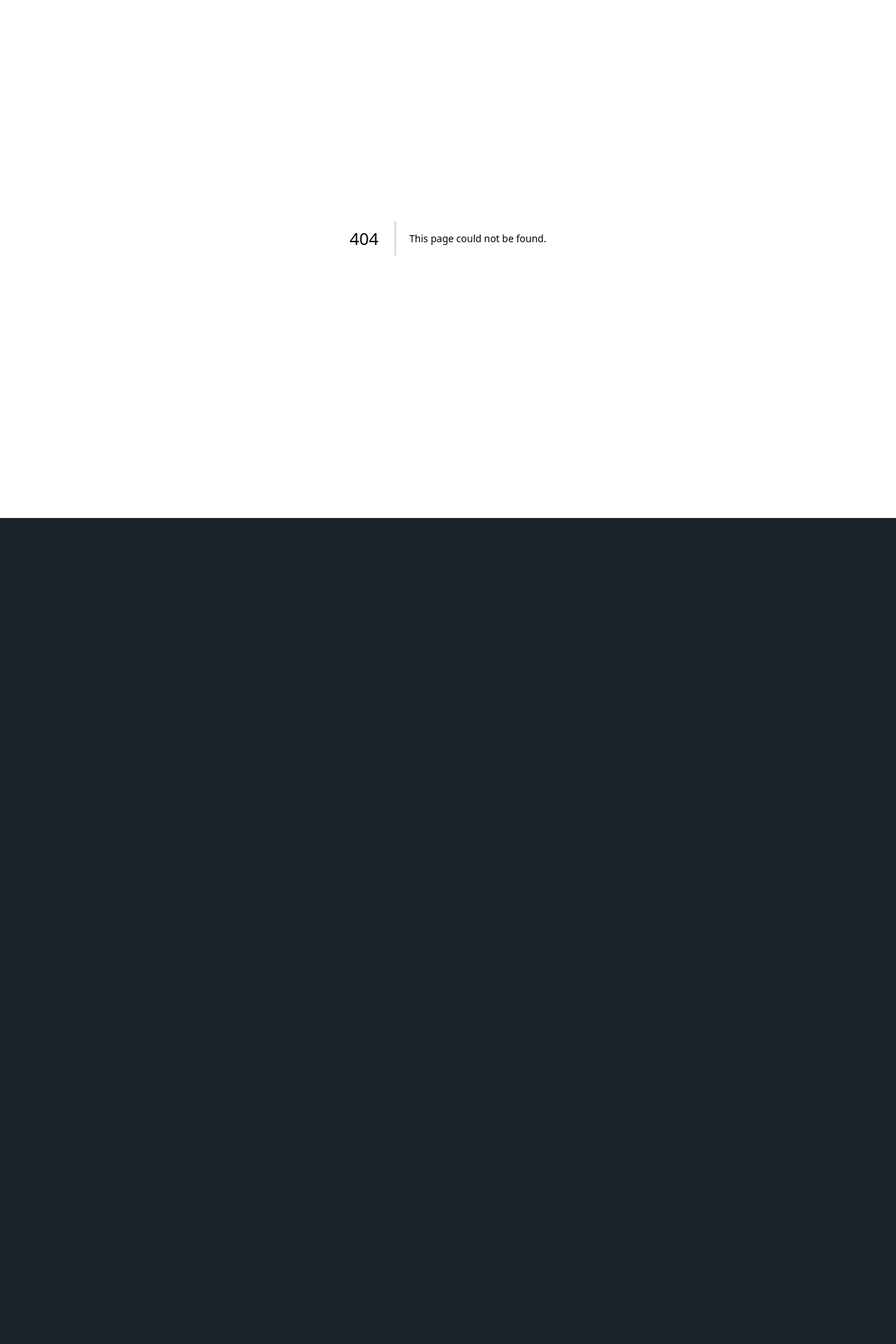
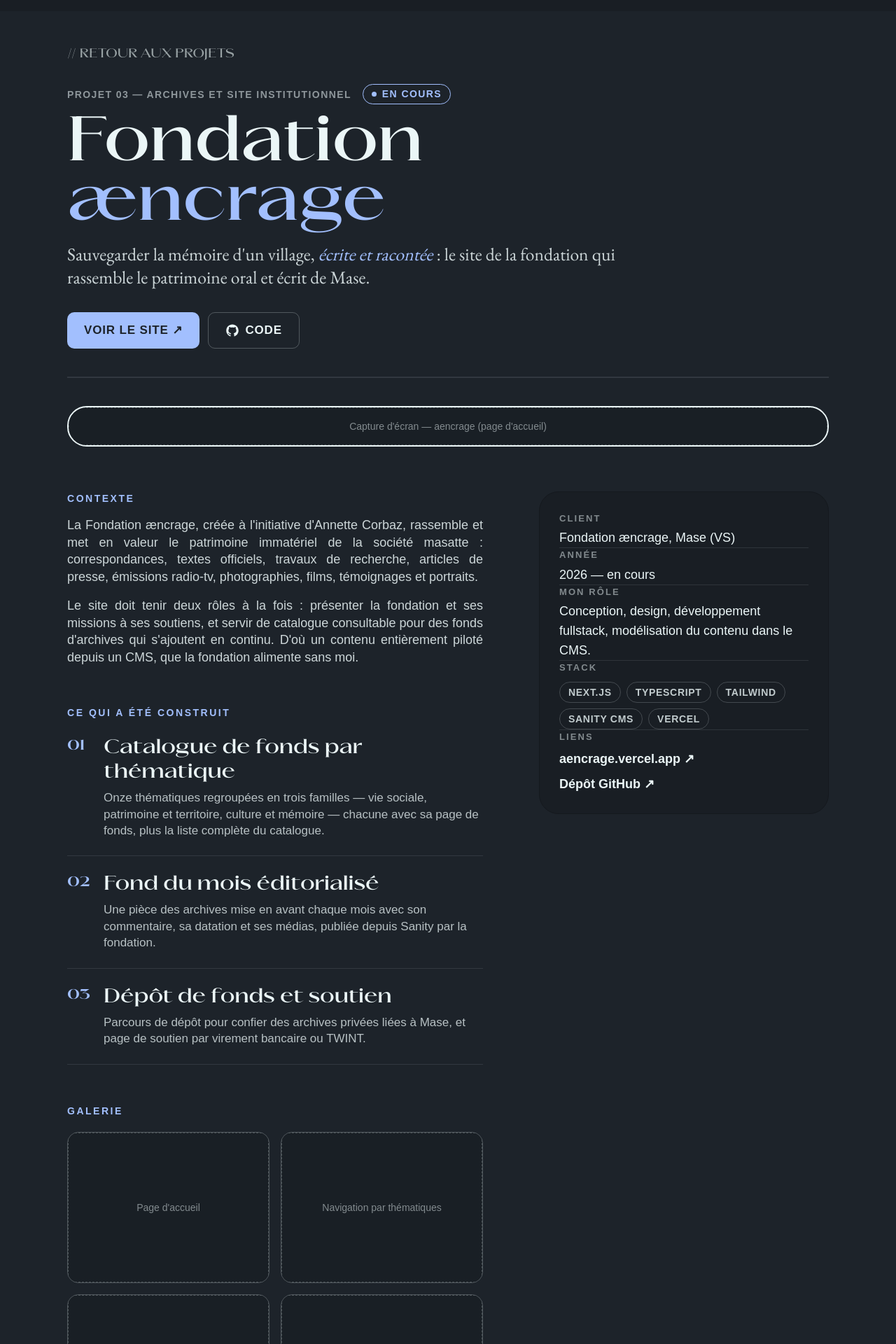
Before and after one commit to Gen0miX/jonas-resume, a Next.js app: page /projets/aencrage in a window 1280 px wide. Before the commit this address had no page. Shown: the part 60-1980 px from the top of the page at 70% size. Before the commit the page ends 800 px from the top, so only its background shows below. Built offline with nearby package versions, Linux system fonts and the light colour scheme; a web font is replaced by a local one.

Commit message:
feat(projects): add /projets/[slug] detail page

```diff
--- /dev/null
+++ b/app/projets/[slug]/page.tsx
@@ -0,0 +1,213 @@
+// app/projets/[slug]/page.tsx
+import type { Metadata } from "next";
+import Link from "next/link";
+import { notFound } from "next/navigation";
+import { AiFillGithub } from "react-icons/ai";
+import { getNextProject, getProject, projects } from "@/data/projects";
+import StackChips from "@/components/projects/StackChips";
+import Accented from "@/components/projects/Accented";
+import ProjectShot from "@/components/projects/ProjectShot";
+import WipBadge from "@/components/projects/WipBadge";
+
+type Props = { params: Promise<{ slug: string }> };
+
+export function generateStaticParams() {
+  return projects.map((project) => ({ slug: project.slug }));
+}
+
+export async function generateMetadata({ params }: Props): Promise<Metadata> {
+  const { slug } = await params;
+  const project = getProject(slug);
+  if (!project) return {};
+
+  return {
+    title: `${project.title}${project.titleAccent} — Jonas Pilloud`,
+    description: project.detailLede,
+    openGraph: project.cover.src
+      ? { images: [{ url: project.cover.src }] }
+      : undefined,
+  };
+}
+
+const linkHover =
+  "inline-block transition-transform duration-300 ease-in hover:-skew-x-6 hover:scale-105 hover:scale-y-125";
+
+export default async function ProjectDetailPage({ params }: Props) {
+  const { slug } = await params;
+  const project = getProject(slug);
+  if (!project) notFound();
+
+  const next = getNextProject(project.slug);
+
+  return (
+    <div className="mx-auto max-w-[1400px] px-5 pt-12 sm:px-12 lg:px-24">
+      <Link
+        href="/projets"
+        className={`font-heading text-lg text-base-content/60 hover:text-primary ${linkHover}`}
+      >
+        {"// RETOUR AUX PROJETS"}
+      </Link>
+
+      <div className="mt-7 flex flex-wrap items-end justify-between gap-8">
+        <div className="flex max-w-[820px] flex-col gap-3.5">
+          <div className="flex flex-wrap items-center gap-4">
+            <span className="font-sans text-sm font-bold uppercase tracking-widest text-base-content/55">
+              {project.kicker}
+            </span>
+            {project.wip && <WipBadge />}
+          </div>
+          <h1 className="font-heading text-[clamp(48px,7vw,104px)] font-medium leading-[0.95]">
+            {project.title}
+            <span className="text-primary">{project.titleAccent}</span>
+          </h1>
+          <p className="font-hero text-[clamp(21px,2vw,30px)] leading-[1.3] text-base-content/85">
+            <Accented text={project.detailLede} accent={project.detailLedeAccent} />
+          </p>
+        </div>
+        <div className="flex flex-wrap gap-3">
+          <a
+            href={project.url}
+            target="_blank"
+            rel="noopener noreferrer"
+            className="inline-flex h-[52px] items-center gap-2 whitespace-nowrap rounded-[10px] bg-primary px-6 font-sans text-[17px] font-bold uppercase tracking-wider text-base-100 transition-colors hover:bg-base-content"
+          >
+            Voir le site ↗
+          </a>
+          {project.repo && (
+            <a
+              href={project.repo}
+              target="_blank"
+              rel="noopener noreferrer"
+              className="inline-flex h-[52px] items-center gap-2 whitespace-nowrap rounded-[10px] border border-base-content/25 px-6 font-sans text-[17px] font-bold uppercase tracking-wider text-base-content transition-colors hover:border-primary hover:text-primary"
+            >
+              <AiFillGithub size={20} />
+              Code
+            </a>
+          )}
+        </div>
+      </div>
+
+      <div className="my-10 h-0.5 w-full bg-base-content/10" />
+
+      <div className="relative aspect-video w-full overflow-hidden rounded-[28px] border-2 border-base-content">
+        <ProjectShot src={project.cover.src} alt={project.cover.alt} sizes="100vw" />
+      </div>
+
+      <div className="mt-16 flex flex-wrap items-start gap-10 md:gap-20">
+        <div className="flex min-w-[320px] flex-1 basis-[520px] flex-col gap-14">
+          <section className="flex flex-col gap-4">
+            <h2 className="font-sans text-sm font-bold uppercase tracking-[.18em] text-primary">
+              Contexte
+            </h2>
+            {project.context.map((paragraph, i) => (
+              <p
+                key={i}
+                className="text-justify font-sans text-[clamp(18px,1.4vw,22px)] leading-snug text-base-content/85"
+              >
+                {paragraph}
+              </p>
+            ))}
+          </section>
+
+          <section className="flex flex-col gap-6">
+            <h2 className="font-sans text-sm font-bold uppercase tracking-[.18em] text-primary">
+              Ce qui a été construit
+            </h2>
+            {project.built.map((item, i) => (
+              <div
+                key={item.title}
+                className="flex items-start gap-5 border-b border-base-content/10 pb-6"
+              >
+                <span className="min-w-[32px] font-heading text-xl font-bold text-primary">
+                  {String(i + 1).padStart(2, "0")}
+                </span>
+                <div className="flex flex-col gap-1.5">
+                  <h3 className="font-heading text-[clamp(24px,2.2vw,32px)] font-medium leading-tight">
+                    {item.title}
+                  </h3>
+                  <p className="font-sans text-[clamp(17px,1.3vw,20px)] leading-snug text-base-content/75">
+                    {item.body}
+                  </p>
+                </div>
+              </div>
+            ))}
+          </section>
+
+          <section className="flex flex-col gap-5">
+            <h2 className="font-sans text-sm font-bold uppercase tracking-[.18em] text-primary">
+              Galerie
+            </h2>
+            <div className="grid grid-cols-[repeat(auto-fit,minmax(240px,1fr))] gap-4">
+              {project.gallery.map((shot) => (
+                <div
+                  key={shot.id}
+                  className="relative aspect-[4/3] overflow-hidden rounded-2xl border border-base-content/25"
+                >
+                  <ProjectShot src={shot.src} alt={shot.alt} sizes="(min-width: 768px) 25vw, 50vw" />
+                </div>
+              ))}
+            </div>
+          </section>
+        </div>
+
+        <aside className="sticky top-24 flex min-w-[280px] flex-1 basis-[340px] flex-col rounded-[28px] border border-base-300 bg-base-200 p-7">
+          <div className="flex flex-col gap-1 border-b border-base-content/10 pb-4.5">
+            <h6 className="font-sans text-[13px] font-bold uppercase tracking-[.16em] text-base-content/50">
+              Client
+            </h6>
+            <p className="font-sans text-lg">{project.client}</p>
+          </div>
+          <div className="flex flex-col gap-1 border-b border-base-content/10 py-4.5">
+            <h6 className="font-sans text-[13px] font-bold uppercase tracking-[.16em] text-base-content/50">
+              Année
+            </h6>
+            <p className="font-sans text-lg">{project.year}</p>
+          </div>
+          <div className="flex flex-col gap-1 border-b border-base-content/10 py-4.5">
+            <h6 className="font-sans text-[13px] font-bold uppercase tracking-[.16em] text-base-content/50">
+              Mon rôle
+            </h6>
+            <p className="font-sans text-lg">{project.role}</p>
+          </div>
+          <div className="flex flex-col gap-2.5 border-b border-base-content/10 py-4.5">
+            <h6 className="font-sans text-[13px] font-bold uppercase tracking-[.16em] text-base-content/50">
+              Stack
+            </h6>
+            <StackChips items={project.stack} />
+          </div>
+          <div className="flex flex-col gap-2 pt-4.5">
+            <h6 className="font-sans text-[13px] font-bold uppercase tracking-[.16em] text-base-content/50">
+              Liens
+            </h6>
+            <a href={project.url} target="_blank" rel="noopener noreferrer" className="font-sans text-lg font-semibold hover:text-primary">
+              {project.host} ↗
+            </a>
+            {project.repo && (
+              <a href={project.repo} target="_blank" rel="noopener noreferrer" className="font-sans text-lg font-semibold hover:text-primary">
+                Dépôt GitHub ↗
+              </a>
+            )}
+          </div>
+        </aside>
+      </div>
+
+      <Link
+        href={`/projets/${next.slug}`}
+        className="mt-24 flex flex-wrap items-center justify-between gap-6 rounded-[32px] border border-base-300 bg-base-200 p-9 transition-colors duration-[400ms] hover:border-primary"
+      >
+        <div className="flex flex-col gap-1.5">
+          <span className="font-sans text-sm font-bold uppercase tracking-[.16em] text-base-content/50">
+            Projet suivant
+          </span>
+          <span className="font-heading text-[clamp(28px,3vw,44px)] font-medium leading-none">
+            {next.title}
+            <span className="text-primary">{next.titleAccent}</span>
+          </span>
+        </div>
+        <span className="whitespace-nowrap font-heading text-[clamp(18px,1.6vw,24px)] font-medium text-primary">
+          {"// VOIR LE PROJET"}
+        </span>
+      </Link>
+    </div>
+  );
+}
```
